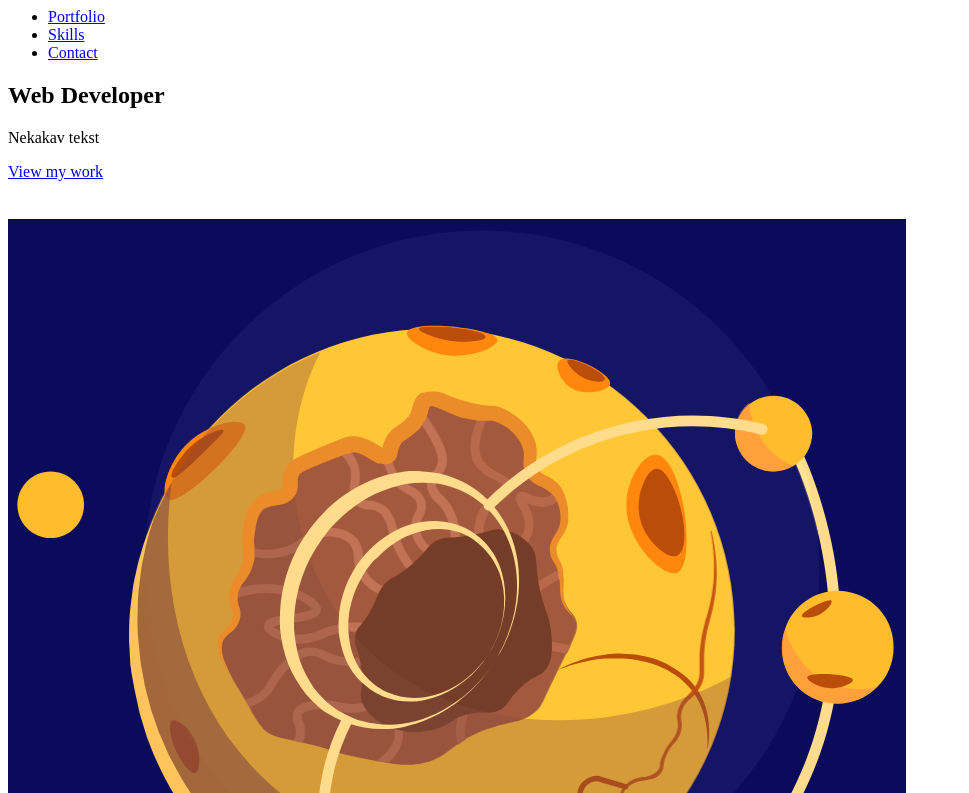
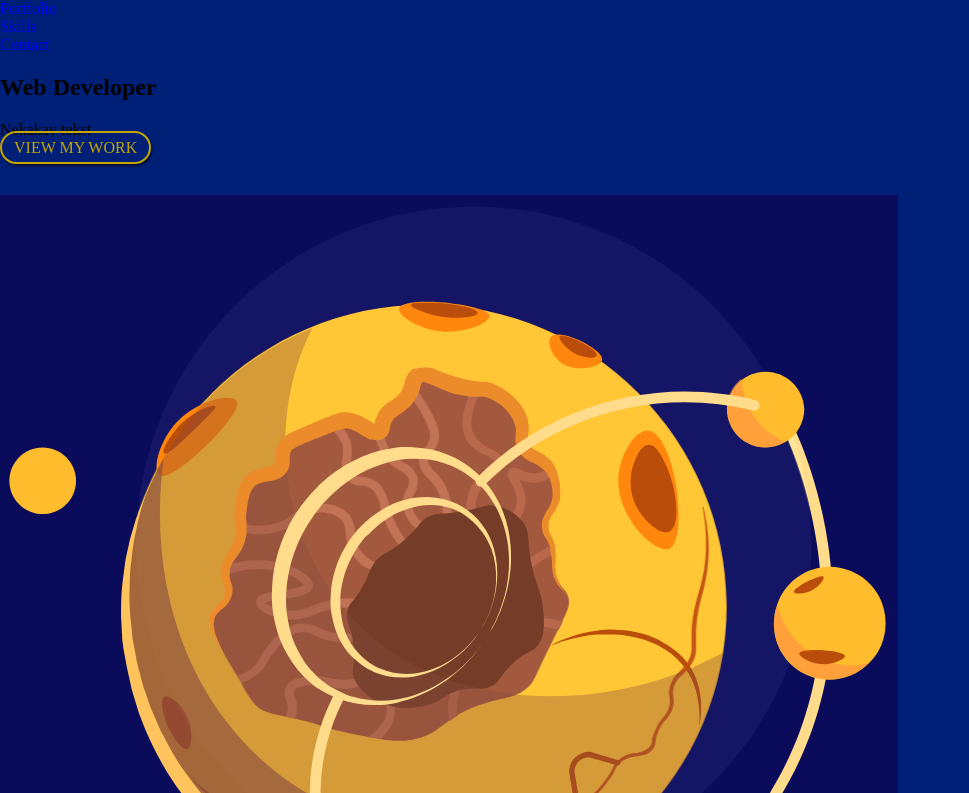
Before and after one commit to Iggy2399/Mobile-First-Responsive-Website, a plain HTML site: page index.html in a window 1280 px wide. Shown: the part 47-840 px from the top of the page, without its empty margins (0-969 px from the left). Drawn offline with Linux system fonts and the light colour scheme.

Commit message:
added some colors, and css styling

```diff
--- a/styles.css
+++ b/styles.css
@@ -1,9 +1,43 @@
 /* variables */
 
+:root{
+    --primary: rgb(194, 165, 0);
+    --secondary: rgb(0, 32, 119);
+}
+
 /* reset */
-
+body,p,a,ul,li{
+    margin: 0;
+    padding: 0;
+    text-decoration: none;
+}
+li{
+    list-style-type: none;
+}
 /* base styles */
-
+body{
+    background: var(--secondary);
+    overflow-x: hidden;
+}
+.button{
+    background: none;
+    border: 2px solid var(--primary);
+    color: var(--primary);
+    padding: 6px 12px;
+    border-radius: 20px;
+    text-transform: uppercase;
+    box-shadow: 1px 2px 3px rgba(0, 0, 0, 0.6);
+}
+.button:hover{
+    color: rgb(39, 39, 39);
+    background: var(--primary);
+}
+input, textarea{
+    background: rgba(255, 255, 255, 0.062);
+    padding: 10px 16px;
+    border-radius: 20px;
+    border: 2px solid #9893D8
+}
 /* fonts */
 
 /* mobile styles */
```
